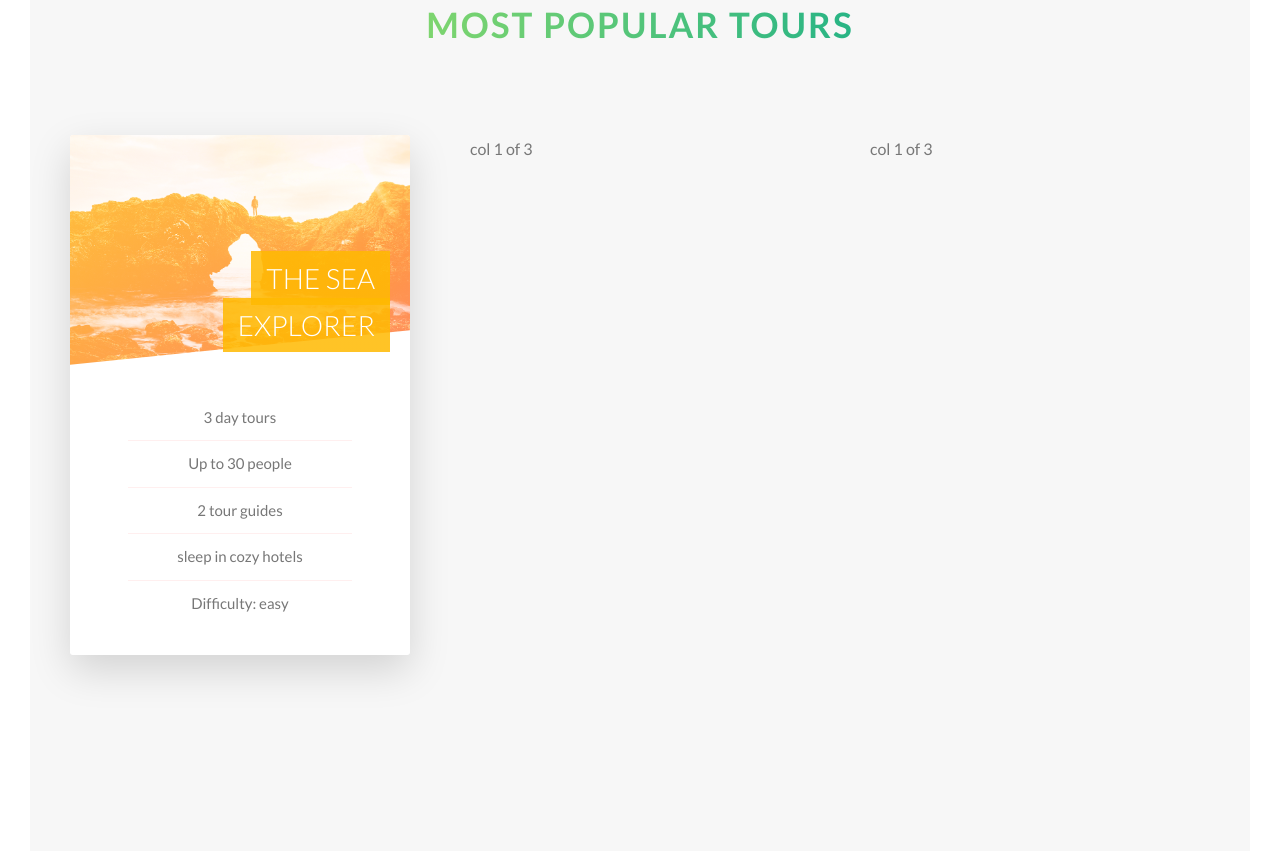
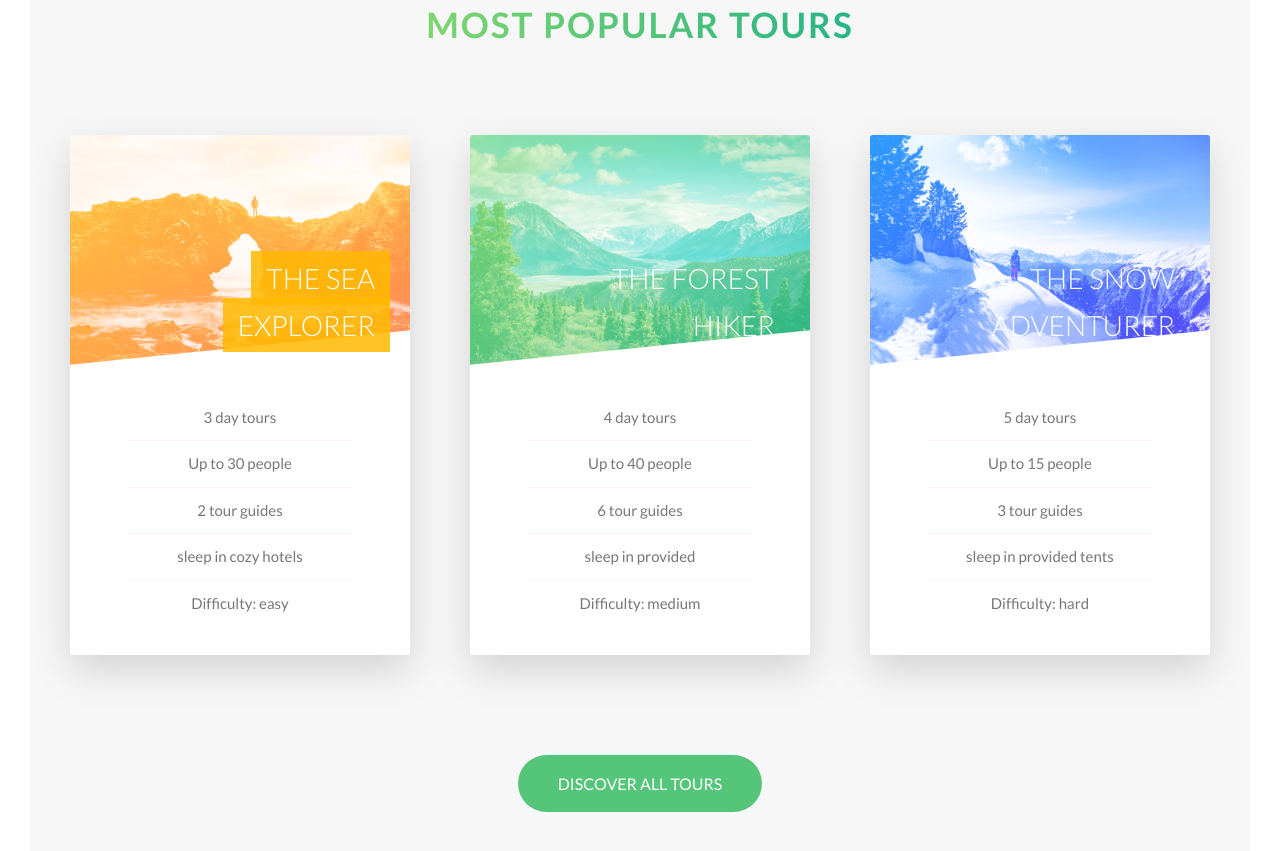
Before and after one commit to itangishaka1/beautiful_rwanda, a React (Create React App) app: page / in a window 1280 px wide. Shown: the part 2340-3191 px from the top of the page. Built offline with nearby package versions, Linux system fonts and the light colour scheme.

Commit message:
Building the tours section back side

```diff
--- a/src/components/Button/Button.scss
+++ b/src/components/Button/Button.scss
@@ -36,6 +36,14 @@
       background-color: $color-white;
     }
   }
+  &--green {
+    background-color: $color-primary;
+    color: $color-white;
+
+    &::after {
+      background-color: $color-primary;
+    }
+  }
 
   &::after {
     content: "";
--- a/src/components/Tours/Tour.jsx
+++ b/src/components/Tours/Tour.jsx
@@ -1,14 +1,26 @@
-import './Tour.scss'
+import Button from "../Button/Button";
+import "./Tour.scss";
 
-const Tour = ({ card_number , heading, picture_number, heading_span, item1, item2, item3, item4, item5}) => {
+const Tour = ({
+  card_number,
+  heading,
+  picture_number,
+  heading_span,
+  item1,
+  item2,
+  item3,
+  item4,
+  item5,
+  price_value,
+}) => {
   return (
-    <article className='row'>
-        <div className="col-1-of-3">
-            <div className="card">
+    <article className="card">
       <div className="card__side card__side--front">
         <div className={`card__picture ${picture_number}`}>&nbsp;</div>
         <h4 className="card__heading">
-                        <span className={`card__heading-span ${heading_span}`}>{heading}</span>
+          <span className={`card__heading-span ${heading_span}`}>
+            {heading}
+          </span>
         </h4>
         <div className="card__details">
           <ul>
@@ -20,13 +32,17 @@ const Tour = ({ card_number , heading, picture_number, heading_span, item1, item
           </ul>
         </div>
       </div>
-                <div className={`card__side card__side--back ${card_number}`}>Back side</div>
+      <div className={`card__side card__side--back ${card_number}`}>
+        <div className="card__cta">
+          <div className="card__price-box">
+            <p className="card__price-only">Only</p>
+            <p className="card__price-value">${price_value}</p>
+          </div>
+          <Button className="btn--white" text="Book now!" />
         </div>
       </div>
-        <div className="col-1-of-3">col 1 of 3</div>
-        <div className="col-1-of-3">col 1 of 3</div>
     </article>
-  )
-}
+  );
+};
 
-export default Tour
+export default Tour;
--- a/src/components/Tours/Tour.scss
+++ b/src/components/Tours/Tour.scss
@@ -34,6 +34,20 @@
           $color-secondary-dark
         );
       }
+      &--2 {
+        background-image: linear-gradient(
+          to right bottom,
+          $color-primary-light,
+          $color-primary-dark
+        );
+      }
+      &--3 {
+        background-image: linear-gradient(
+          to right bottom,
+          $color-tertiary-light,
+          $color-tertiary-dark
+        );
+      }
     }
   }
 
@@ -51,6 +65,8 @@
     background-blend-mode: screen;
     -webkit-clip-path: polygon(0 0, 100% 0, 100% 85%, 0 100%);
     clip-path: polygon(0 0, 100% 0, 100% 85%, 0 100%);
+    // border-top-left-radius: 3px;
+    // border-top-right-radius: 3px;
 
     &--1 {
       background-image: linear-gradient(
@@ -61,10 +77,20 @@
         url(../../img/nat-5.jpg);
     }
     &--2 {
-      background-image: url(../../img/nat-5.jpg);
+      background-image: linear-gradient(
+          to right bottom,
+          $color-primary-light,
+          $color-primary-dark
+        ),
+        url(../../img/nat-6.jpg);
     }
     &--3 {
-      background-image: url(../../img/nat-5.jpg);
+      background-image: linear-gradient(
+          to right bottom,
+          $color-tertiary-light,
+          $color-tertiary-dark
+        ),
+        url(../../img/nat-7.jpg);
     }
   }
 
@@ -115,4 +141,29 @@
       }
     }
   }
+
+  // Back side styles
+  &__cta {
+    position: absolute;
+    top: 50%;
+    left: 50%;
+    transform: translate(-50%, -50%);
+    //to fix the button problem
+    width: 90%;
+    text-align: center;
   }
+
+  &__price-box {
+    text-align: center;
+    color: $color-white;
+    margin-bottom: 8rem;
+  }
+  &__price-only {
+    font-size: 1.4rem;
+    text-transform: uppercase;
+  }
+  &__price-value {
+    font-size: 6rem;
+    font-weight: 100;
+  }
+}
--- a/src/components/Tours/Tours.jsx
+++ b/src/components/Tours/Tours.jsx
@@ -1,5 +1,6 @@
 import "./Tours.scss";
-import Tour from './Tour'
+import Tour from "./Tour";
+import Button from "../Button/Button";
 
 const Tours = () => {
   return (
@@ -7,21 +8,69 @@ const Tours = () => {
       <div className="u-center-text u-margin-bottom-big">
         <h2 className="section-heading">most popular tours</h2>
       </div>
-      <Tour
+
+      <article className="row">
+        <div className="col-1-of-3">
+          <Tour
             // Front side
-            picture_number='card__picture--1'
-            heading='the sea explorer'
-            heading_span='card__heading-span--1'
-            details='details'
-            item1 = '3 day tours'
-            item2 = 'Up to 30 people'
-            item3 = '2 tour guides'
-            item4 = 'sleep in cozy hotels'
-            item5 = 'Difficulty: easy'
+            picture_number="card__picture--1"
+            heading="the sea explorer"
+            heading_span="card__heading-span--1"
+            details="details"
+            item1="3 day tours"
+            item2="Up to 30 people"
+            item3="2 tour guides"
+            item4="sleep in cozy hotels"
+            item5="Difficulty: easy"
+            // Back side
+            card_number="card__side--back--1"
+            price_value="299"
+          />
+        </div>
 
+        <div className="col-1-of-3">
+          <Tour
+            // Front side
+            picture_number="card__picture--2"
+            heading="the forest hiker"
+            heading_span="card__heading-span--2"
+            details="details"
+            item1="4 day tours"
+            item2="Up to 40 people"
+            item3="6 tour guides"
+            item4="sleep in provided"
+            item5="Difficulty: medium"
             // Back side
-            card_number='card__side--back--1'
-        />
+            card_number="card__side--back--2"
+            price_value="399"
+          />
+        </div>
+
+        <div className="col-1-of-3">
+          <Tour
+            // Front side
+            picture_number="card__picture--3"
+            heading="the snow adventurer"
+            heading_span="card__heading-span--3"
+            details="details"
+            item1="5 day tours"
+            item2="Up to 15 people"
+            item3="3 tour guides"
+            item4="sleep in provided tents"
+            item5="Difficulty: hard"
+            // Back side
+            card_number="card__side--back--3"
+            price_value="599"
+          />
+        </div>
+      </article>
+      <div className="u-center-text u-margin-top-huge">
+      <Button
+       text='discover all tours'
+       className='btn--green'
+       />
+       </div>
+
     </section>
   );
 };
--- a/src/components/Tours/Tours.scss
+++ b/src/components/Tours/Tours.scss
@@ -2,6 +2,6 @@
 
 .tours {
     background-color: $color-grey-light-1;
-    padding: 25rem 0 50rem 0;
+    padding: 25rem 0 15rem 0;
     margin-top: -10rem;
 }
--- a/src/partials/_utilities.scss
+++ b/src/partials/_utilities.scss
@@ -3,6 +3,8 @@
 .u-center-text { text-align: center;}
 
 .u-margin-bottom-big { margin-bottom: 8rem;}
+.u-margin-top-big { margin-top: 8rem;}
+.u-margin-top-huge { margin-top: 10rem;}
 
 .u-margin-bottom-small { margin-bottom: 1.5rem;}
 
```
Lines whose indentation alone changed are shown as unchanged.
